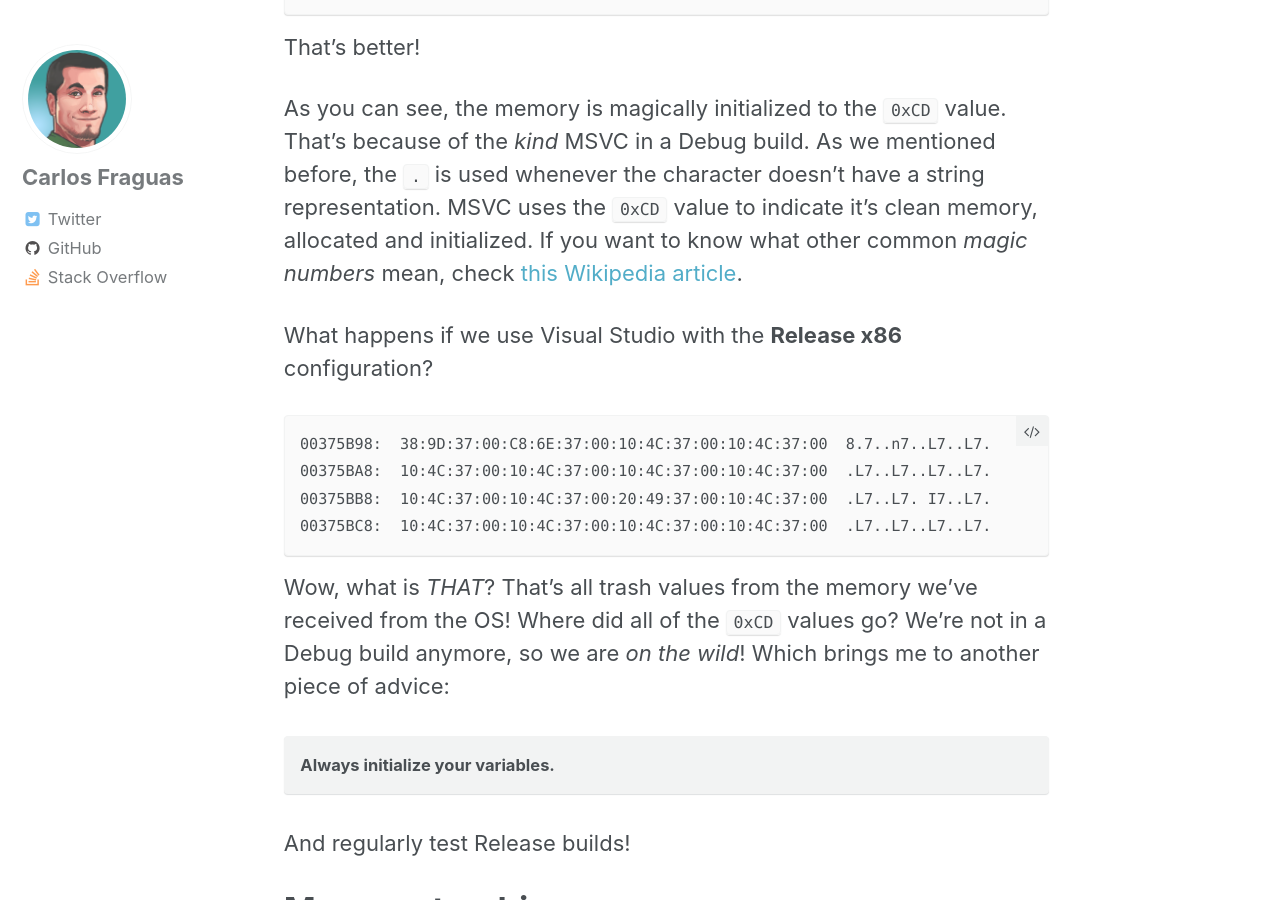
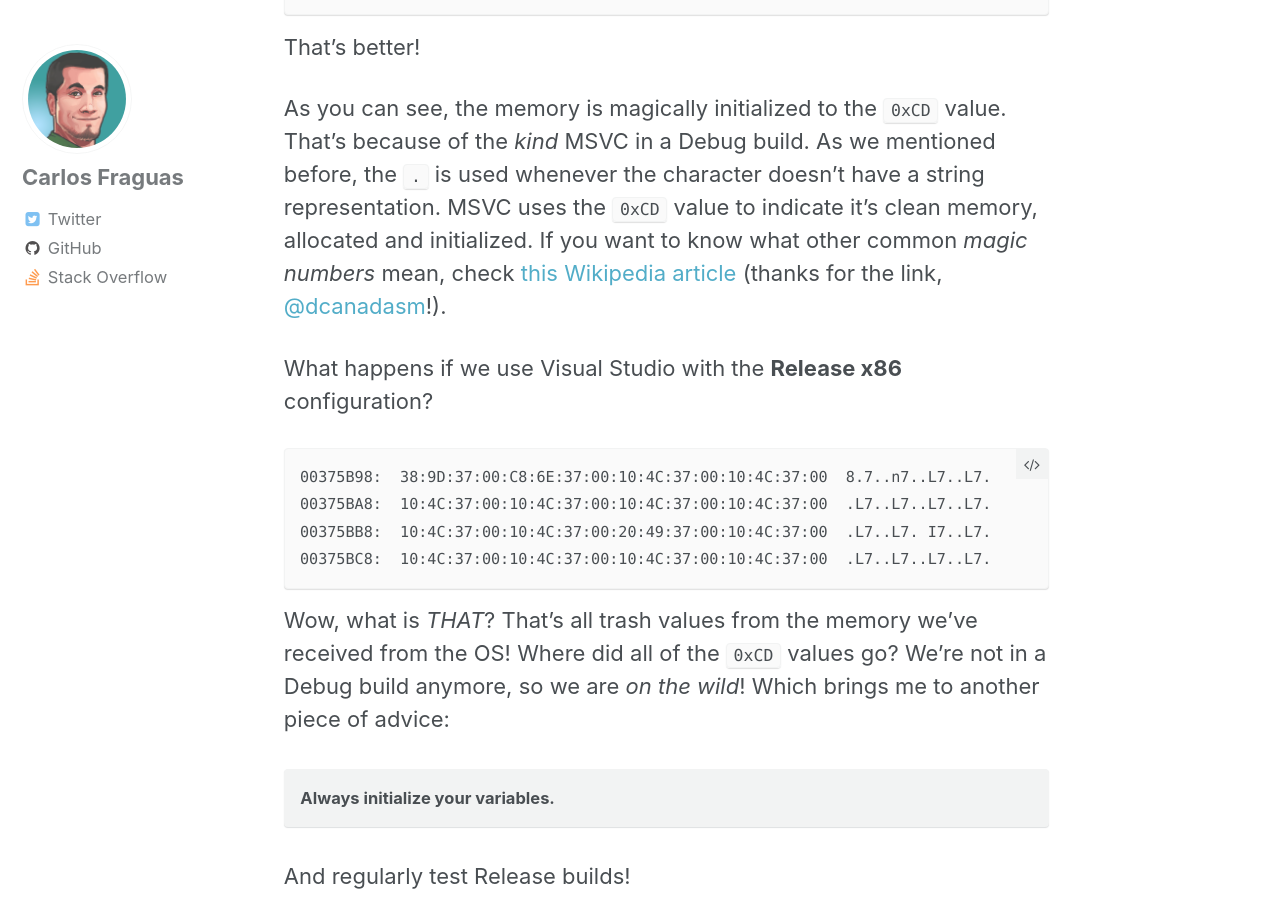
Before and after one commit to MetanoKid/coding-scars, a Jekyll site: the page built from _posts/2017-06-26-memory-manager-1.md, in a window 1280 px wide and 900 px high, scrolled down 5379 px. Built offline with Jekyll 4.4.1, drawn with Linux system fonts in a browser that asks for light colours.

Commit message:
Adds thanks in Memory Manager 1 post

```diff
--- a/_posts/2017-06-26-memory-manager-1.md
+++ b/_posts/2017-06-26-memory-manager-1.md
@@ -150,7 +150,7 @@ Offset    +00:01:02:03:04:05:06:07:08:09:0A:0B:0C:0D:0E:0F
 
 That's better!
 
-As you can see, the memory is magically initialized to the `0xCD` value. That's because of the _kind_ MSVC in a Debug build. As we mentioned before, the `.` is used whenever the character doesn't have a string representation. MSVC uses the `0xCD` value to indicate it's clean memory, allocated and initialized. If you want to know what other common _magic numbers_ mean, check [this Wikipedia article](https://en.wikipedia.org/wiki/Magic_number_(programming)){:target="_blank"}.
+As you can see, the memory is magically initialized to the `0xCD` value. That's because of the _kind_ MSVC in a Debug build. As we mentioned before, the `.` is used whenever the character doesn't have a string representation. MSVC uses the `0xCD` value to indicate it's clean memory, allocated and initialized. If you want to know what other common _magic numbers_ mean, check [this Wikipedia article](https://en.wikipedia.org/wiki/Magic_number_(programming)){:target="_blank"} (thanks for the link, [@dcanadasm](https://twitter.com/dcanadasm){:target="_blank"}!).
 
 What happens if we use Visual Studio with the **Release x86** configuration?
 
```
